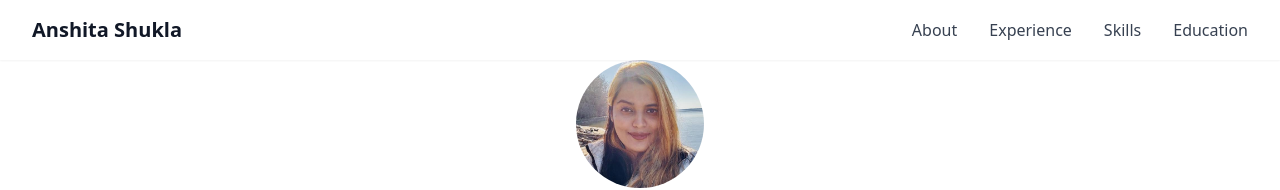
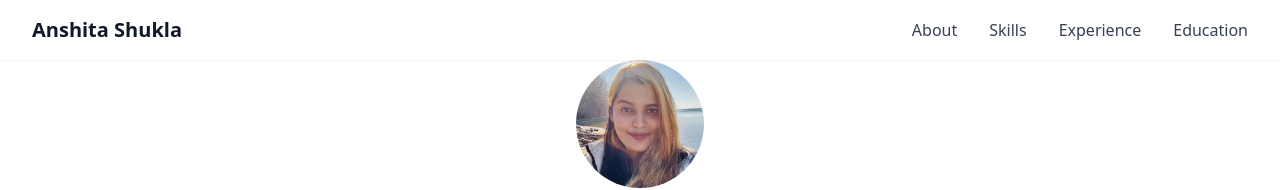
Before and after one commit to anshitashukla/anshitashukla, a React (Vite) app: page / in a window 1280 px wide. Shown: the top 190 px of the page. Built offline with nearby package versions, Linux system fonts and the light colour scheme.

Commit message:
fixed image issue

```diff
--- a/src/App.tsx
+++ b/src/App.tsx
@@ -6,6 +6,7 @@ import EducationSection from "./components/Education";
 import { education } from "./constants/Education";
 import SkillsSection from "./components/Skills";
 import { skills } from "./constants/skills";
+import anshitaImage from "../src/assets/images/anshitashukla.jpeg";
 
 function App() {
   const [isMobileMenuOpen, setIsMobileMenuOpen] = useState(false);
@@ -20,15 +21,16 @@ function App() {
               <a href="#about" className="text-gray-700 hover:text-gray-900">
                 About
               </a>
+              <a href="#skills" className="text-gray-700 hover:text-gray-900">
+                Skills
+              </a>
               <a
                 href="#experience"
                 className="text-gray-700 hover:text-gray-900"
               >
                 Experience
               </a>
-              <a href="#skills" className="text-gray-700 hover:text-gray-900">
-                Skills
-              </a>
+
               <a
                 href="#education"
                 className="text-gray-700 hover:text-gray-900"
@@ -52,7 +54,7 @@ function App() {
       </header>
       <section className="bg-white">
         <img
-          src="src/assets/images/anshitashukla.jpeg"
+          src={anshitaImage}
           alt="Anshita Shukla"
           className="rounded-full w-32 h-32 mx-auto "
         />
```
